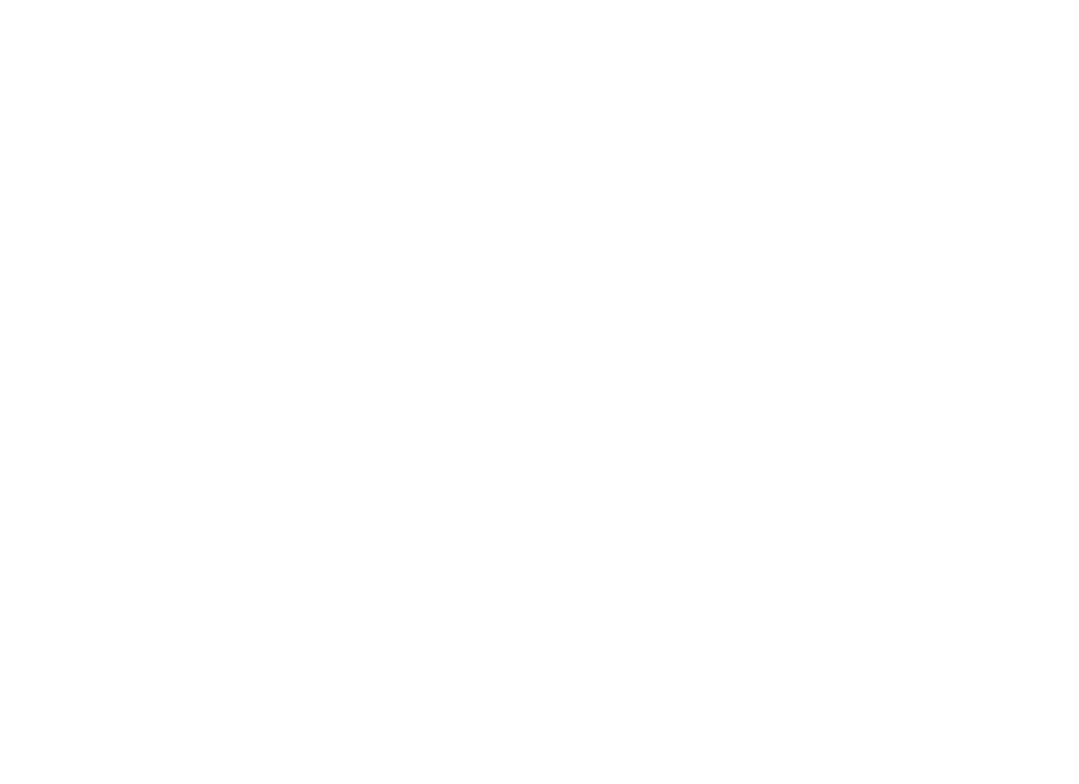
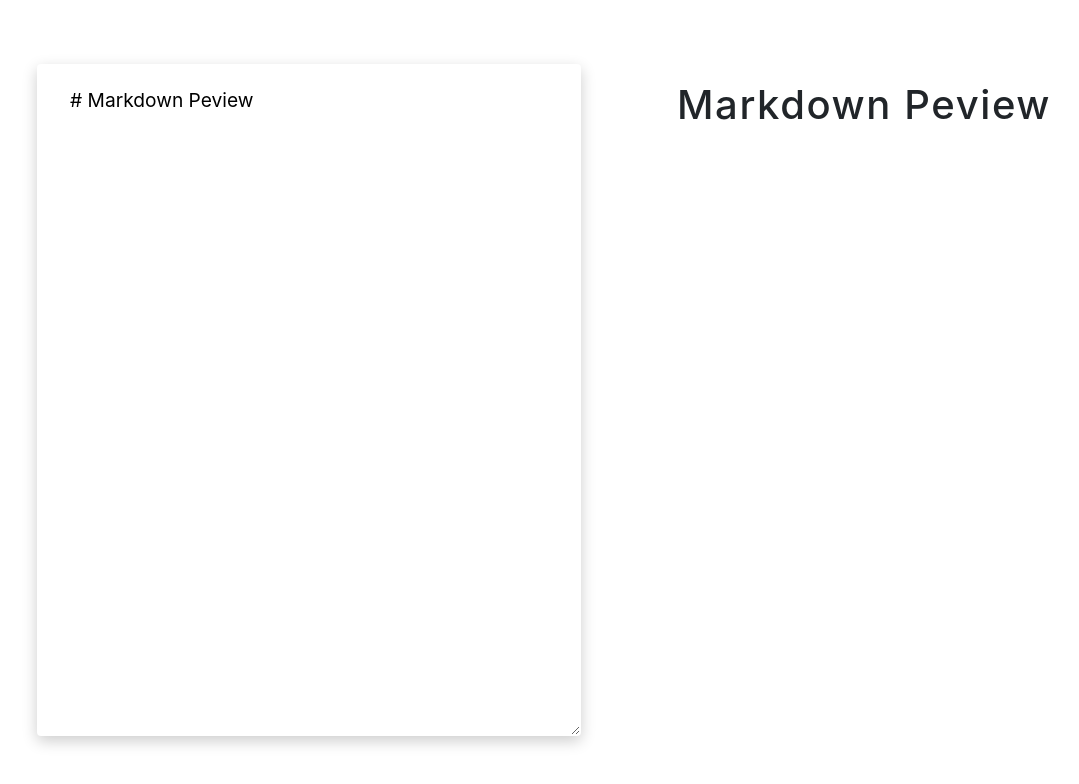
Before and after one commit to Abdullah25r/React-js, a React (Create React App) app in the folder student/: page / in a window 1280 px wide. Shown: the top 784 px of the page, without its empty margins (27-1106 px from the left). Built offline with nearby package versions, Linux system fonts and the light colour scheme.

Commit message:
feat: markdown previewer

```diff
--- a/student/package.json
+++ b/student/package.json
@@ -8,6 +8,7 @@
     "@testing-library/user-event": "^13.5.0",
     "react": "^18.3.1",
     "react-dom": "^18.3.1",
+    "react-markdown": "^9.0.1",
     "react-scripts": "5.0.1",
     "web-vitals": "^2.1.4"
   },
--- a/student/src/App.jsx
+++ b/student/src/App.jsx
@@ -1,4 +1,4 @@
-
+import Markdown from "./components/Markdown App/markdown";
 function App() {
 
   return (
@@ -8,6 +8,7 @@ function App() {
      {/* <TodoApp/> */}
       {/* <Calculator/> */}
       {/* <Quiz/> */}
+      <Markdown/>
     </div>
   );
 }
--- /dev/null
+++ b/student/src/components/Markdown App/markdown.jsx
@@ -0,0 +1,20 @@
+import React, { useState } from "react";
+import ReactMarkdown from "react-markdown";
+import '../css/markdown.css'
+const Markdown = () => {
+  const [markdown, setMarkdown] = useState("# Markdown Peview");
+  return (
+    <section className="markdown">
+      <textarea
+        className="input"
+        value={markdown}
+        onChange={(e) => setMarkdown(e.target.value)}
+      ></textarea>
+      <article className="result">
+        <ReactMarkdown>{markdown}</ReactMarkdown>
+      </article>
+    </section>
+  );
+};
+
+export default Markdown;
--- /dev/null
+++ b/student/src/components/css/markdown.css
@@ -0,0 +1,104 @@
+body {
+    margin: 0;
+    font-family: -apple-system, BlinkMacSystemFont, "Segoe UI", "Roboto", "Oxygen",
+      "Ubuntu", "Cantarell", "Fira Sans", "Droid Sans", "Helvetica Neue",
+      sans-serif;
+    -webkit-font-smoothing: antialiased;
+    -moz-osx-font-smoothing: grayscale;
+  }
+
+  code {
+    font-family: source-code-pro, Menlo, Monaco, Consolas, "Courier New",
+      monospace;
+  }
+
+  h1,
+  h2,
+  h3,
+  h4 {
+    letter-spacing: 0.1rem;
+    text-transform: capitalize;
+    line-height: 1.25;
+    margin-bottom: 0.75rem;
+  }
+  h1 {
+    font-size: 2.5rem;
+  }
+  h2 {
+    font-size: 2rem;
+  }
+  h3 {
+    font-size: 1.25rem;
+  }
+  h4 {
+    font-size: 0.875rem;
+  }
+
+  p {
+    margin-bottom: 1.25rem;
+    color: hsl(209, 34%, 30%);
+  }
+
+  .section {
+    width: 90vw;
+    margin: 0 auto;
+    max-width: 1170px;
+  }
+
+  @media screen and (min-width: 992px) {
+    .section {
+      width: 95vw;
+    }
+  }
+
+  .markdown {
+    padding: 4rem;
+    display: grid;
+    row-gap: 4rem;
+  }
+  .input {
+    border-color: transparent;
+    border-radius: 0.25rem;
+    font-size: 1.2rem;
+    line-height: 2;
+    box-shadow: 0 5px 15px rgba(0, 0, 0, 0.2);
+    min-height: 30vh;
+  }
+  .input,
+  .result {
+    padding: 1rem 2rem;
+  }
+
+  @media screen and (min-width: 992px) {
+    .markdown {
+      min-height: 100vh;
+      grid-template-columns: 1fr 1fr;
+      column-gap: 4rem;
+    }
+  }
+  /* unique styles */
+  img {
+    width: 200px;
+    height: 200px;
+    object-fit: cover;
+  }
+  blockquote {
+    font-size: 2rem;
+    font-style: italic;
+    border-left: 5px solid hsl(210, 22%, 49%);
+    color: hsl(210, 22%, 49%);
+    padding-left: 2rem;
+    line-height: 2;
+    margin-bottom: 1.5rem;
+  }
+  blockquote ::first-letter {
+    text-transform: uppercase;
+  }
+  pre {
+    background: #222;
+    display: inline-block;
+    border-radius: 0.25rem;
+    padding: 1rem 2rem;
+    color: yellow;
+    margin-bottom: 1.5rem;
+  }
```
Also changed, not shown: 1 other file (tests, documents, lock files or other folders).
